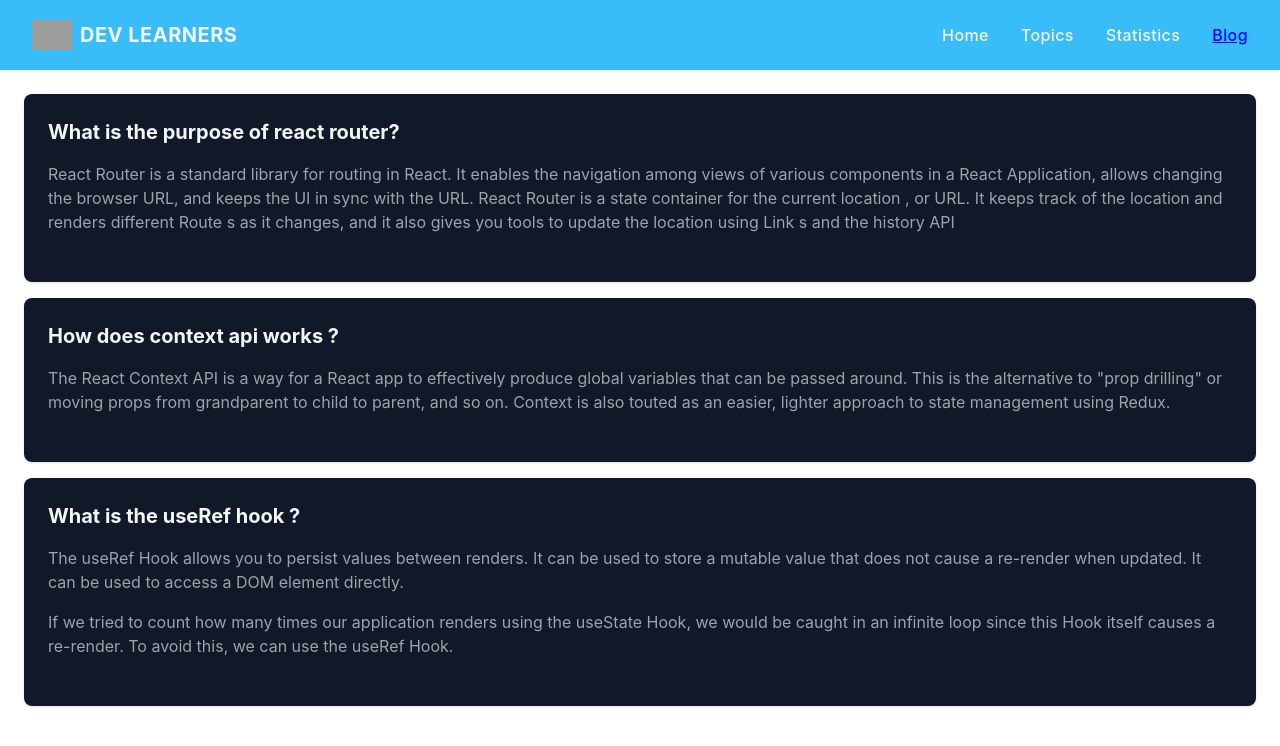
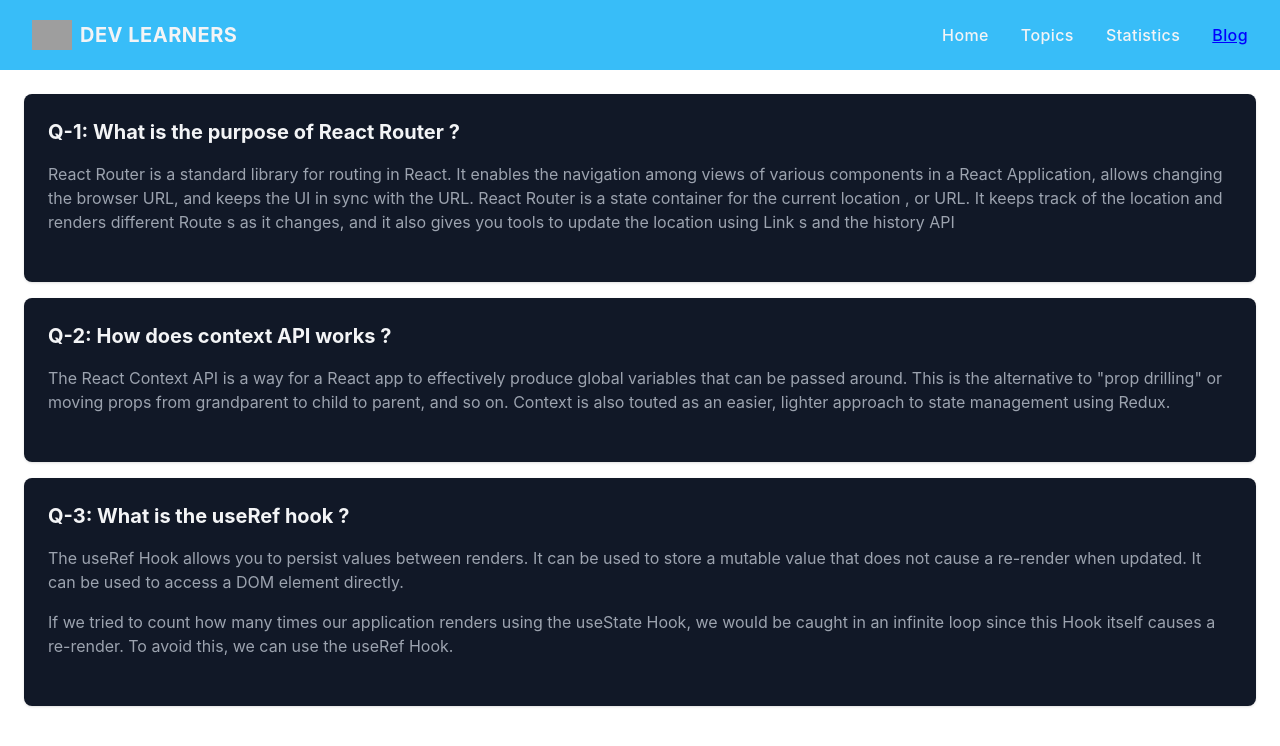
Before and after one commit to Sayem92/Dev-Learners, a React (Create React App) app: page /blog in a window 1280 px wide. Shown: the top 746 px of the page. Built offline with nearby package versions, Linux system fonts and the light colour scheme; grey boxes are pictures that could not be loaded.

Commit message:
blog update

```diff
--- a/src/components/Blog.jsx
+++ b/src/components/Blog.jsx
@@ -5,7 +5,7 @@ const Blog = () => {
         <div className='m-3 md:m-6'>
             <div className="w-full p-6 mb-4 overflow-hidden rounded-lg shadow bg-gray-900 text-gray-100 ">
                 <article className='mb-6'>
-                    <h2 className="text-xl font-bold">What is the purpose of react router?</h2>
+                    <h2 className="text-xl font-bold">Q-1: What is the purpose of React Router ?</h2>
                     <p className="mt-4 text-gray-400">React Router is a standard library for routing in React. It enables the navigation among views of various components in a React Application, allows changing the browser URL, and keeps the UI in sync with the URL. React Router is a state container for the current location , or URL. It keeps track of the location and renders different Route s as it changes, and it also gives you tools to update the location using Link s and the history API</p>
 
                 </article>
@@ -14,7 +14,7 @@ const Blog = () => {
             <div className="w-full p-6 mb-4 overflow-hidden rounded-lg shadow bg-gray-900 text-gray-100 ">
 
                 <article className='mb-6'>
-                    <h2 className="text-xl font-bold">How does context api works ?</h2>
+                    <h2 className="text-xl font-bold">Q-2: How does context API works ?</h2>
                     <p className="mt-4 text-gray-400">The React Context API is a way for a React app to effectively produce global variables that can be passed around. This is the alternative to "prop drilling" or moving props from grandparent to child to parent, and so on. Context is also touted as an easier, lighter approach to state management using Redux.</p>
                 </article>
 
@@ -22,7 +22,7 @@ const Blog = () => {
             <div className="w-full p-6 mb-4 overflow-hidden rounded-lg shadow bg-gray-900 text-gray-100 ">
 
                 <article className='mb-6'>
-                    <h2 className="text-xl font-bold">What is the useRef hook ?</h2>
+                    <h2 className="text-xl font-bold">Q-3: What is the useRef hook ?</h2>
                     <p className="mt-4 text-gray-400">The useRef Hook allows you to persist values between renders. It can be used to store a mutable value that does not cause a re-render when updated. It can be used to access a DOM element directly.</p>
                     <p className="mt-4 text-gray-400">If we tried to count how many times our application renders using the useState Hook, we would be caught in an infinite loop since this Hook itself causes a re-render.
                     To avoid this, we can use the useRef Hook.</p>
```
Also changed, not shown: 1 other file (tests, documents, lock files or other folders).
